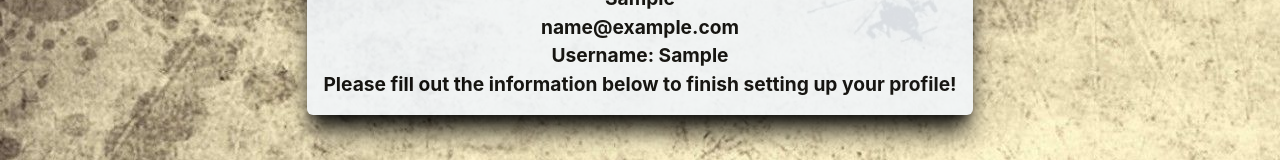
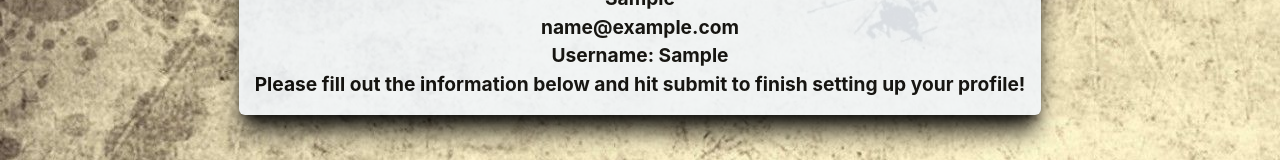
Before and after one commit to snack-boomz/miltrack, a React (Create React App) app in the folder client/: page /register in a window 1280 px wide. Both pictures are taken after typing "Sample", "name@example.com", "Sample", "Sample123", "Sample123" into the empty fields and a click on the input 640 px from the left and 622 px from the top of the page. Shown: the part 189-349 px from the top of the page. Built offline with nearby package versions, Linux system fonts and the light colour scheme; no server answers.

Commit message:
fresh merge 10/6

```diff
--- a/client/src/pages/Register.jsx
+++ b/client/src/pages/Register.jsx
@@ -183,7 +183,7 @@ const Register = () => {
                 <p>{user.name}</p>
                 <p>{user.email}</p>
                 <p>Username: {user.username}</p>
-                <p>Please fill out the information below to finish setting up your profile!</p>
+                <p>Please fill out the information below and hit submit to finish setting up your profile!</p>
                 </h1>
                 </div>
                 <form className="completepage" onSubmit={eventHandler}>
```
